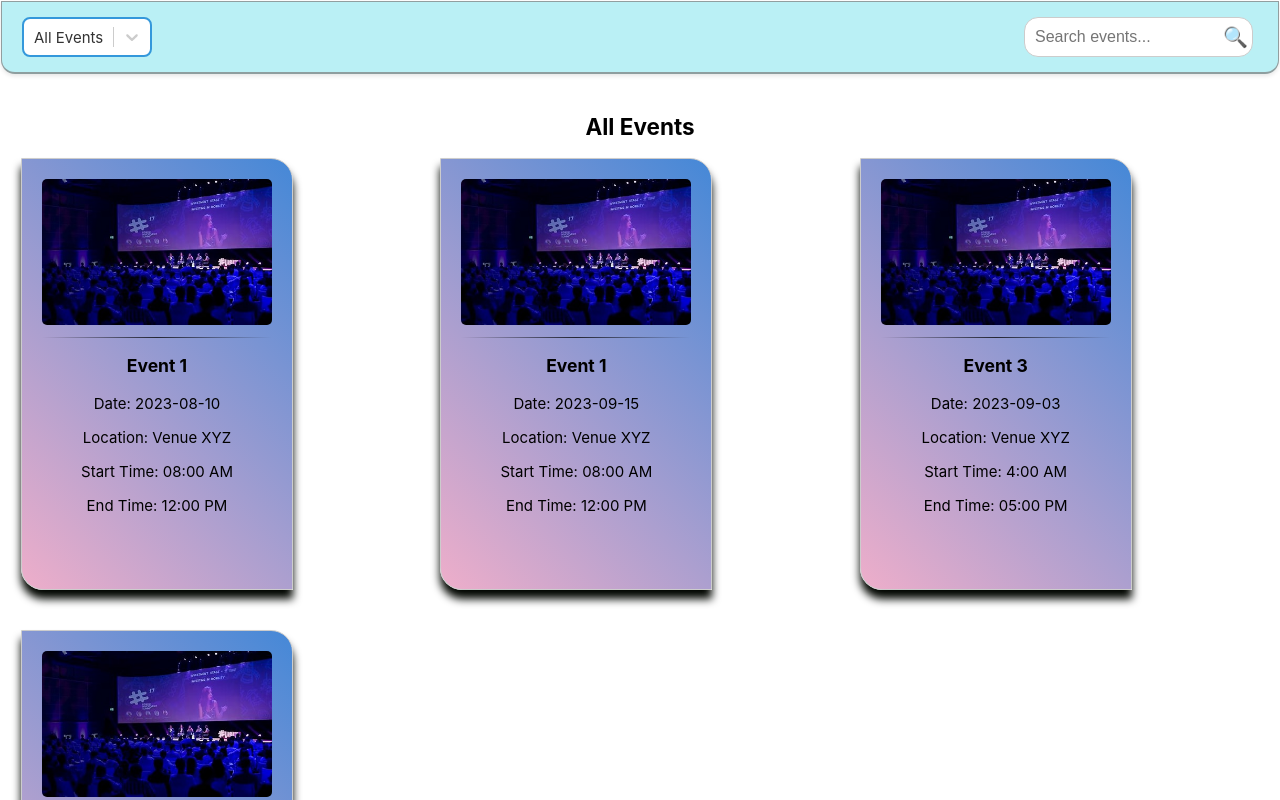
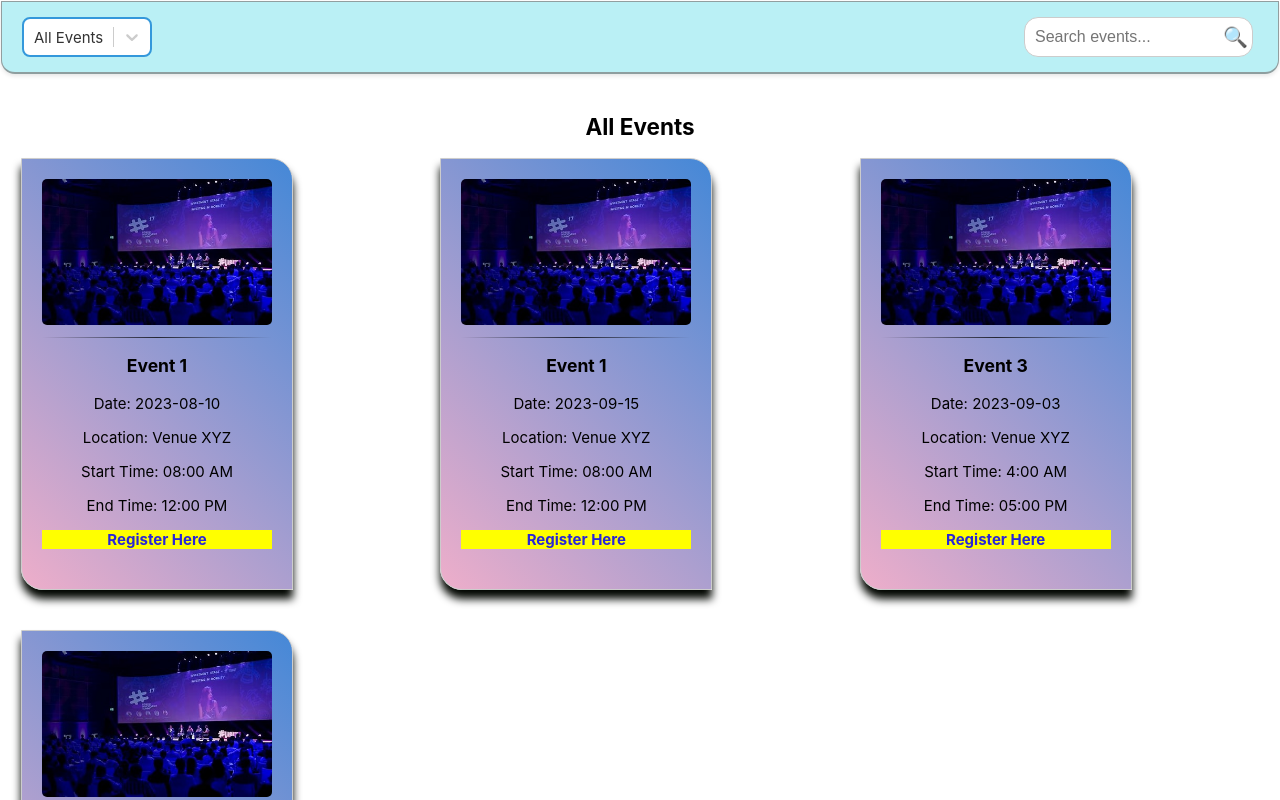
Before and after one commit to vaibhav03ambhore/Event-Page, a React (Create React App) app: page / in a window 1280 px wide. Shown: the top 800 px of the page. Built offline with nearby package versions, Linux system fonts and the light colour scheme.

Commit message:
css evencard

```diff
--- a/src/components/EventCard.js
+++ b/src/components/EventCard.js
@@ -2,6 +2,8 @@ import React from 'react';
 import '../styles/EventCard.css';
 
 const EventCard = ({ event }) => (
+  <div className="event-card-container">
+
     <div className="event-card">
         <img src={process.env.PUBLIC_URL + '/images/event-image.jpg'} alt="Event" />
         <hr />
@@ -10,8 +12,16 @@ const EventCard = ({ event }) => (
         <p>Location: {event.location}</p>
         <p>Start Time: {event.startTime}</p>
         <p>End Time: {event.endTime}</p>
+    </div>
         {/* <p>Description: {event.description}</p> */}
         {/* <button>Resister</button> */}
+    <div className="register-block">
+      <p className="register-link">
+        <a href="#">Register Here</a>
+      </p>
+    </div>
+
+
   </div>
 );
 
--- a/src/styles/EventCard.css
+++ b/src/styles/EventCard.css
@@ -1,6 +1,6 @@
 /* components/EventCard.css */
 
-.event-card {
+.event-card-container {
   border: 1px solid #ccc;
   padding: 20px;
   background: linear-gradient(
@@ -42,3 +42,19 @@
     rgba(0, 0, 0, 0)
   );
 }
+
+.register-block {
+  background-color: yellow;
+  width: 100%;
+  text-align: center;
+}
+
+.register-link a {
+  text-decoration: none;
+  color: #2926d7; /* Change the link text color */
+  font-weight: bold;
+}
+
+.register-link a:hover {
+  color: #555; /* Change the link text color on hover */
+}
```
Lines whose indentation alone changed are shown as unchanged.
